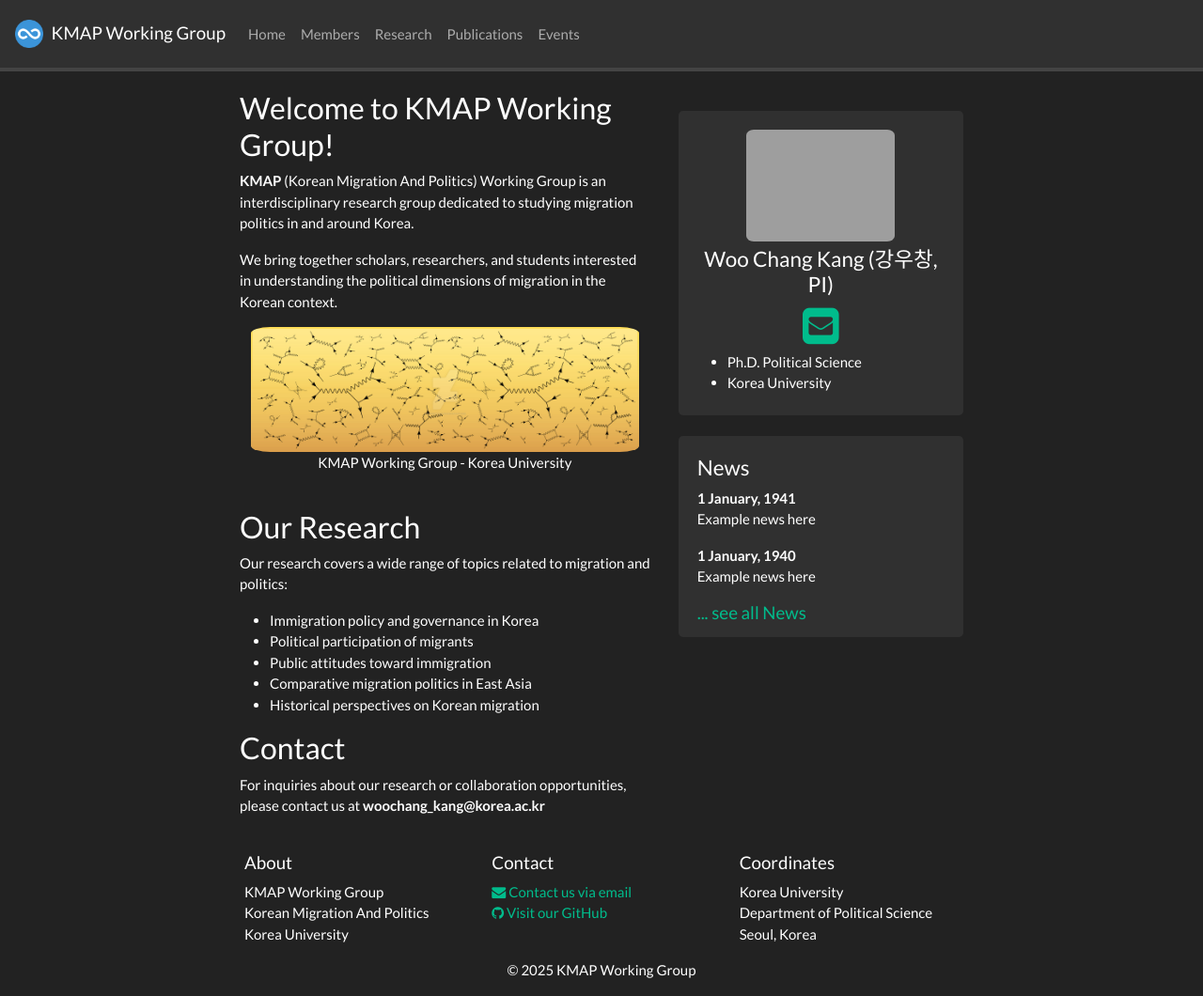
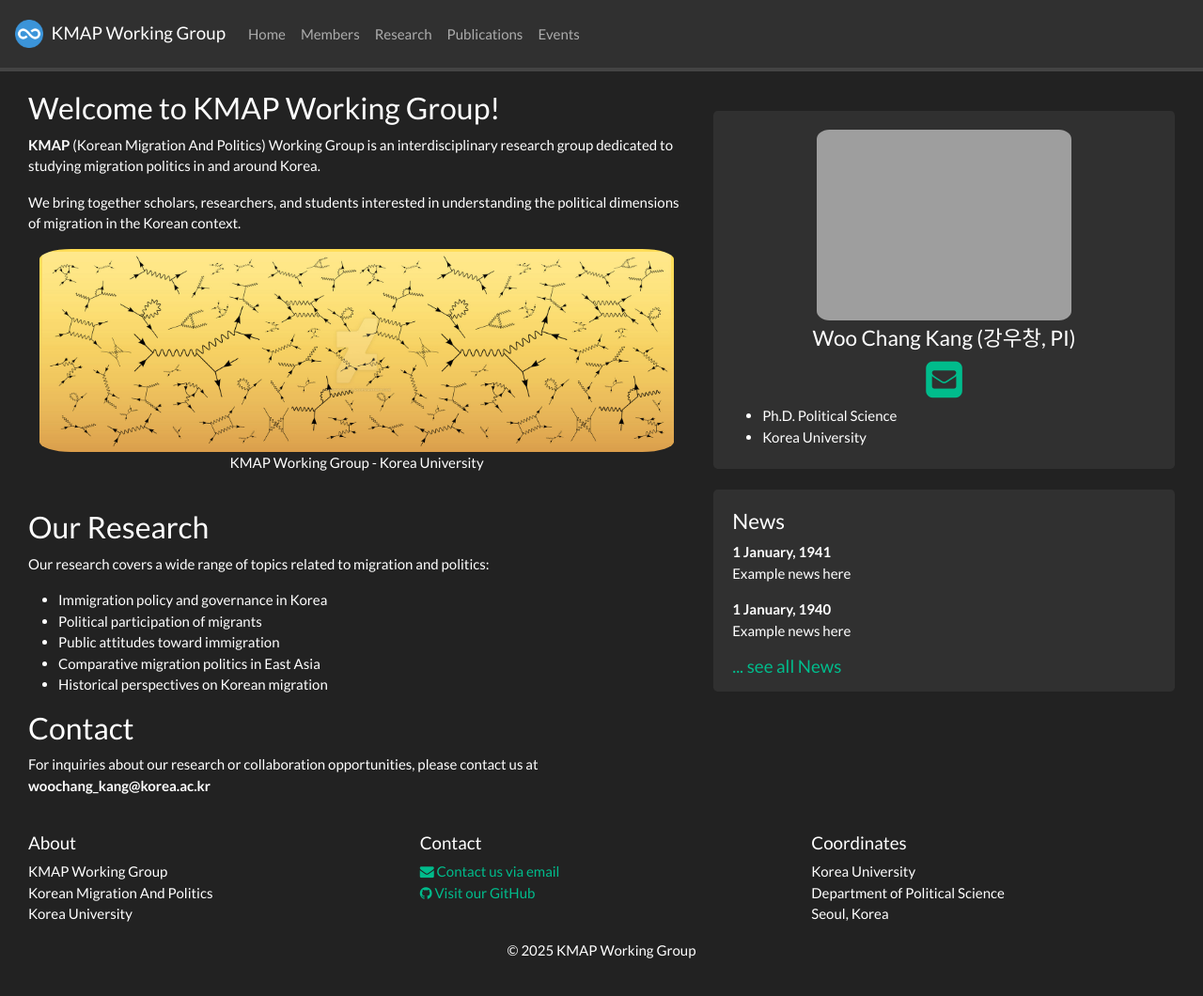
Before and after one commit to kmapgroup/kmapgroup.github.io, a Jekyll site: the page built from _pages/home.md, in a window 1280 px wide and 1060 px high. Shown: the whole window at 94% size. Built offline with Jekyll 4.4.1, drawn with Linux system fonts in a browser that asks for light colours; nearby versions of some CDN libraries; a style sheet for code colours, icons or effects is not loaded.

Commit message:
Reduce left/right margins: increase max-width from 800px to 1400px
- Update .container-fluid max-width to 1400px
- Update .container-footer max-width to 1400px
- Add consistent padding (30px) on sides

🤖 Generated with [Claude Code](https://claude.com/claude-code)

Co-Authored-By: Claude Opus 4.5 <noreply@anthropic.com>

```diff
--- a/_sass/SHB_css.scss
+++ b/_sass/SHB_css.scss
@@ -20,15 +20,17 @@ img {
 }
 
 .container-fluid {
-  max-width: 800px;
+  max-width: 1400px;
+  padding-left: 30px;
+  padding-right: 30px;
 }
 
 .container-footer {
   margin-right: auto;
   margin-left: auto;
-  max-width: 800px;
-  padding-left:  20px;
-  padding-right: 20px;
+  max-width: 1400px;
+  padding-left:  30px;
+  padding-right: 30px;
 }
 
 .well-collapse {
```
